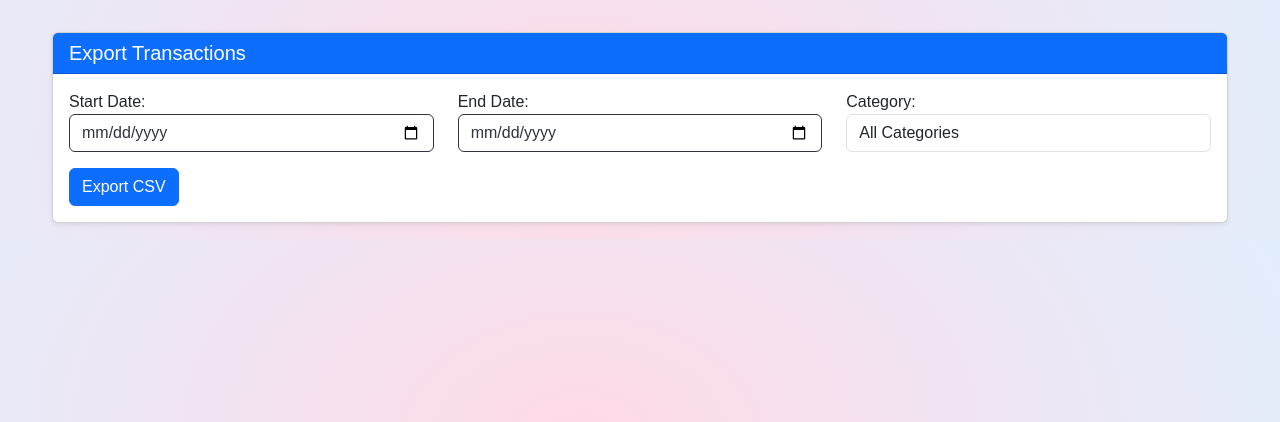
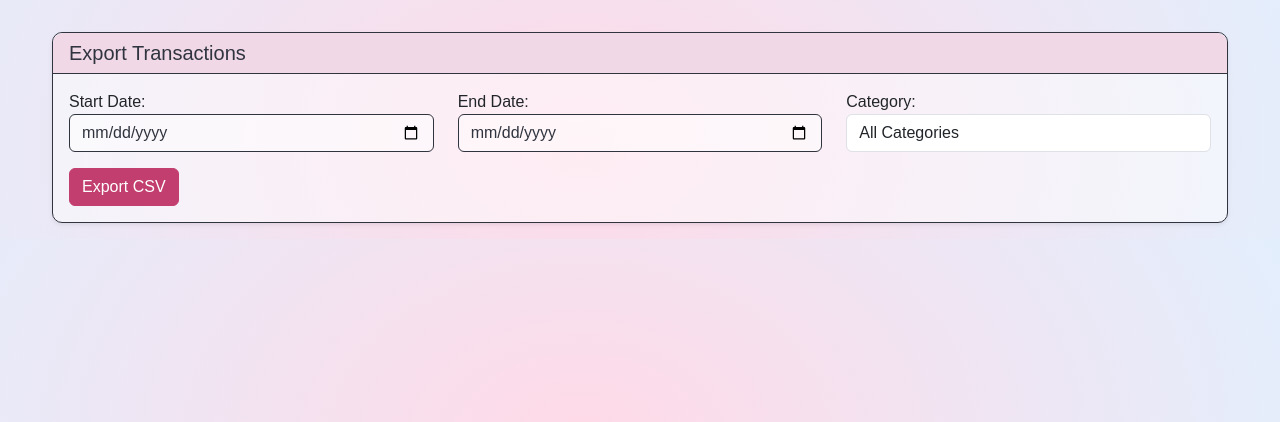
Before and after one commit to cleliamolanda/budget-tracker, a Django app: page /export/ in a window 1280 px wide. Shown: the part 56-478 px from the top of the page. Run offline with Django 5.2, Linux system fonts and the light colour scheme; the visitor is signed in with stand-in values (Sample User, id 1); data that the repository does not hold is empty; some web fonts are replaced.

Commit message:
Improved export csv feature

```diff
--- a/budget/templates/budget/export_csv.html
+++ b/budget/templates/budget/export_csv.html
@@ -3,9 +3,9 @@
 {% block title %}Export Transactions{% endblock %}
 
 {% block content %}
-<div class="card shadow-sm">
-    <div class="card-header bg-primary text-white">
-        <h5 class="mb-0">Export Transactions</h5>
+<div class="card custom-card shadow-sm">
+    <div class="card-header d-flex justify-content-between align-items-center custom-card-header-border custom-card-header-lightpink">
+        <h5 class="card-title mb-0">Export Transactions</h5>
     </div>
     <div class="card-body">
         <form method="get" action="{% url 'budget:export-csv' %}">
@@ -29,7 +29,7 @@
                     </div>
                 </div>
             </div>
-            <button type="submit" class="btn btn-primary">Export CSV</button>
+            <button type="submit" class="btn btn-primary custom-btn-fuchsia">Export CSV</button>
         </form>
     </div>
 </div>
--- a/budget/views.py
+++ b/budget/views.py
@@ -311,9 +311,13 @@ def export_csv(request):
         if category:  # Only filter by category if a specific category is selected
             transactions = transactions.filter(category_id=category)
 
+        # Generate a filename with the current date and time
+        current_time = datetime.now().strftime('%Y-%m-%d_%H-%M-%S')
+        filename = f"transactions_{current_time}.csv"
+
         # CSV response logic
         response = HttpResponse(content_type='text/csv')
-        response['Content-Disposition'] = 'attachment; filename="transactions.csv"'
+        response['Content-Disposition'] = f'attachment; filename="{filename}"'
         writer = csv.writer(response)
         writer.writerow(['Title', 'Amount', 'Type', 'Category', 'Date', 'Notes'])
         for transaction in transactions:
@@ -322,7 +326,7 @@ def export_csv(request):
                 transaction.amount,
                 transaction.transaction_type,
                 transaction.category.name if transaction.category else '',
-                transaction.date,
+                transaction.date.strftime('%Y-%m-%d'),  # Format the date
                 transaction.notes,
             ])
         return response
```
Also changed, not shown: budget/forms.py (line endings or trailing spaces).
